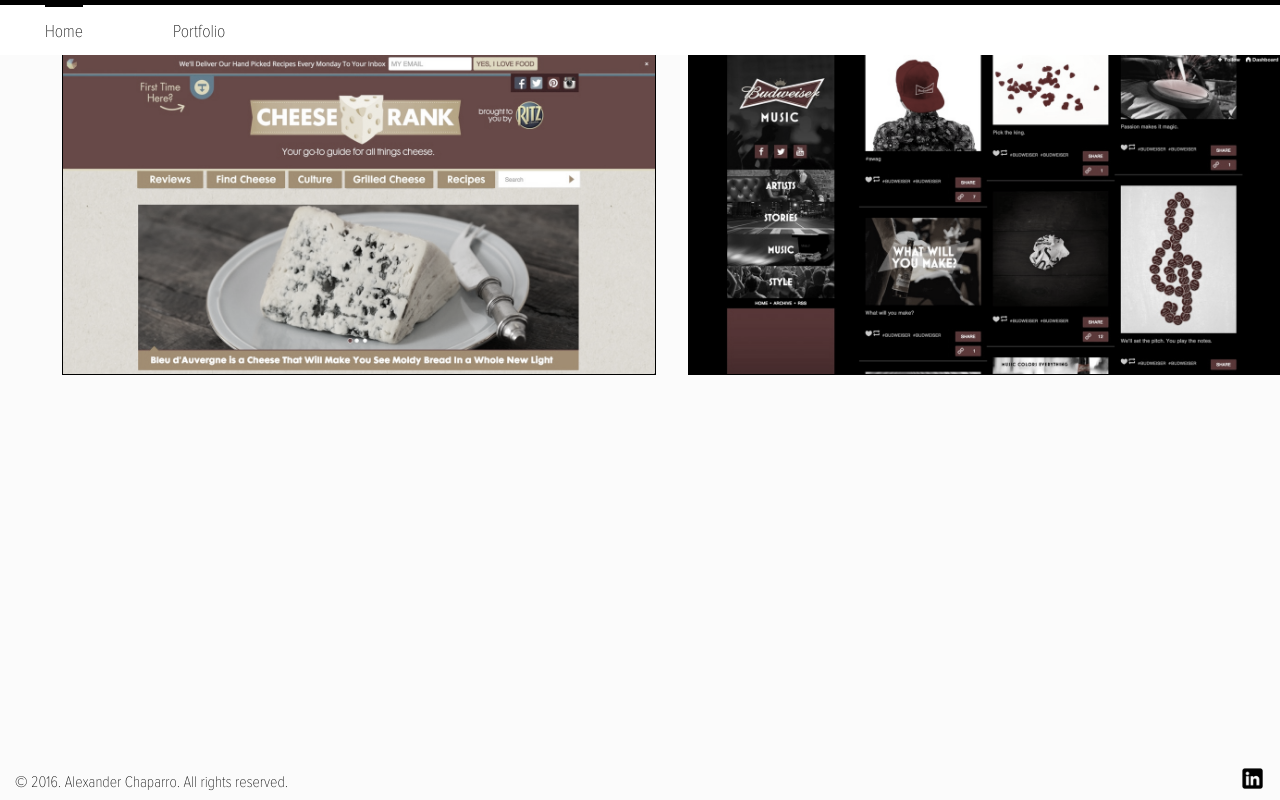
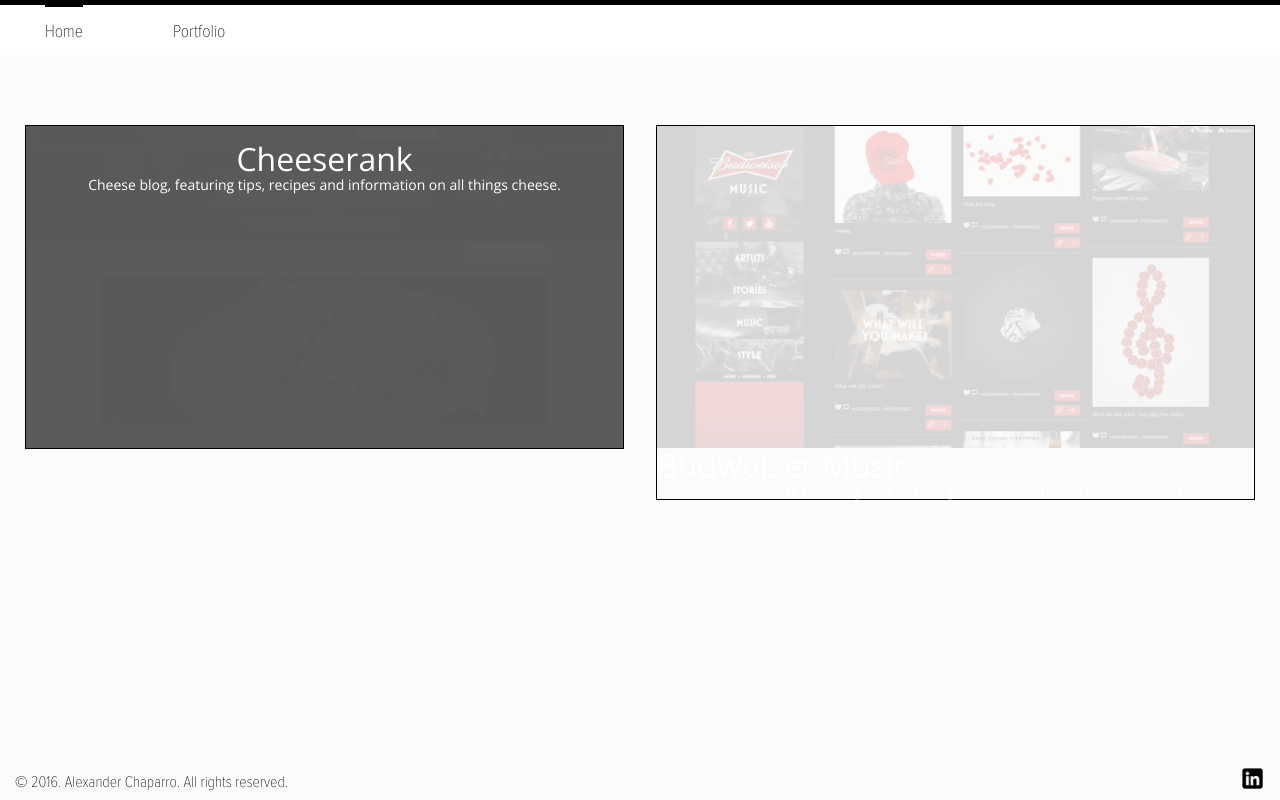
Before and after one commit to London804/personalSite, an Angular app in the folder Pens/: page /portfolio in a window 1280 px wide. Built offline with nearby package versions, Linux system fonts and the light colour scheme.

Commit message:
working on look and feel of overlay

```diff
--- a/Pens/src/app/app.component.scss
+++ b/Pens/src/app/app.component.scss
@@ -8,6 +8,7 @@
   min-height: 50px;
   z-index: 10;
   background: white;
+
   a {
     display: inline-block;
     font-size: 1.125rem;
--- a/Pens/src/app/portfolio/portfolio.component.html
+++ b/Pens/src/app/portfolio/portfolio.component.html
@@ -1,38 +1,24 @@
 <section class="content">
-   <!--  <section class="row">
-    <div class="col-sm-5">
-        <h3>Popsicle Stick Theater</h3>
-        <p>Rich media site that features videos and content associated with the Popsicle<sup>&reg;</sup> brand.</p>
-    </div>
-    <div class="col-sm-7">
-        <a href="http://www.popsicle.com/campaigns/theater/" target="_blank"><img class="img-responsive outline" src="app/img/popsicle.jpg"/></a>
-    </div> -->
-<!-- </section> -->
-    <!-- <section class="row">
-        <div class="col-sm-5">
-            <h3>Alex's Dog Vacay</h3>
-            <p>Business website featuring all the dogs I've taken care of over the years.</p>
-        </div>
-        <div class="col-sm-7">
-            <a href="http://www.alexsdogvacay.com" target="_blank"><img class="img-responsive outline" src="http://placehold.it/350x150"></a>
-        </div>
-    </section> -->
     <section class="row">
         <div class="col-sm-6">
             <div class="codePen">
-                <h1>Cheeserank</h1>
-                <div class="codePen-content">
-                    <p>Cheese blog, featuring tips, recipes and information on all things cheese.</p>
-                    <a href="http://www.cheeserank.com" target="_blank"><img class="img-responsive outline" src="app/img/cheeseRank.jpg"></a>
+                <a href="http://www.cheeserank.com" target="_blank"><img class="img-responsive" src="app/img/cheeseRank.jpg"></a>
+                <div class="codePen-overlay">
+                    <div class="codePen-content">
+                    <h1>Cheeserank</h1>
+                        <h5>Cheese blog, featuring tips, recipes and information on all things cheese.</h5>
+                    </div>
                 </div>
             </div>
         </div>
         <div class="col-sm-6">
             <div class="codePen">
-                <h1>Budweiser Music</h1>
+                <a href="http://budweisermusic.tumblr.com/" target="_blank"><img class="img-responsive" src="app/img/budweiserMusic.jpg"></a>
+                <div class="codePen-header">
+                    <h1>Budweiser Music</h1>
+                </div>
                 <div class="codePen-content">
-                    <p>Budweiser site featuring tons of user generated content around music artists.</p>
-                    <a href="http://budweisermusic.tumblr.com/" target="_blank"><img class="img-responsive outline" src="app/img/budweiserMusic.jpg"></a>
+                    <h5>Budweiser site featuring tons of user generated content around music artists.</h5>
                 </div>
             </div>
         </div>
--- a/Pens/src/app/portfolio/portfolio.component.scss
+++ b/Pens/src/app/portfolio/portfolio.component.scss
@@ -1,22 +1,38 @@
 @import '../styles/base/base';
 
 .content {
-	padding: 3.375rem 0.9375rem 0;
+	padding: 7.8125rem 0.625rem 0;
 }
 
 .codePen{
-    @include filter;
     @include transition;
+    display: flex;
+	flex-direction: column;
 	position: relative;
-	padding: 2rem;
-
+	font-family: 'Open Sans', sans-serif;
+	color: $white;
+	border: 1px solid $black;
 
 	img {
-		position: absolute;
-		top: 0;
-		border: 1px solid $black;
+		opacity: 0.15;
 	}
 
+}
+
+.codePen-content {
+	display: flex;
+    flex-direction: column;
+    justify-content: space-between;
+    align-items: center;
+}
+
+.codePen-overlay {
+	position: absolute;
+    top: 0;
+	width: 100%;
+    height: 100%;
+    padding: 1rem;
+	background: rgba(75,75,75,0.9);
 }
 
 .product-description {
--- a/Pens/src/app/styles/base/_body.scss
+++ b/Pens/src/app/styles/base/_body.scss
@@ -1,9 +1,10 @@
 @import '../variables/font';
 @import '../variables/colors';
 
-html {
-  font-size: 16px;
-}
+// html {
+//   font-size: 16px;
+// }
+
 html, body, #container { height: 100%; } //for footer
 body > #container { height: auto; min-height: 100%; } //for footer
 
--- /dev/null
+++ b/Pens/src/app/styles/base/_text.scss
@@ -0,0 +1,48 @@
+$light: 300;
+$regular: 400;
+$medium: 500;
+$heavy: 800;
+
+h1 {
+	font-size: 2rem;
+	line-height: 2.125rem;
+}
+
+h2 {
+	font-size: 1.5rem;
+	font-weight: $medium;
+	line-height: 1.375rem;
+}
+
+h3 {
+	font-size: 1.1875rem;
+	font-weight: $medium;
+	line-height: 1.25rem;
+}
+
+h4 {
+	font-size: 1rem;
+	font-weight: $medium;
+	line-height: 1.125rem;
+}
+
+p {
+	font-size: 0.875rem;
+	line-height: 1.3125rem;
+
+	&.t-medium {
+		font-weight: $medium;
+	}
+}
+
+h5 {
+	font-size: 0.875rem;
+	font-weight: $medium;
+	line-height: 1.0625rem;
+}
+
+h6 {
+	font-size: 0.8125rem;
+	line-height: 1.125rem;
+	letter-spacing: 0.4px;
+}
--- a/Pens/src/app/styles/base/base.scss
+++ b/Pens/src/app/styles/base/base.scss
@@ -4,6 +4,7 @@
 @import 'grid';
 @import 'utility';
 @import 'flexboxgrid';
+@import 'text';
 
 @import '../variables/colors';
 @import '../variables/font';
```
